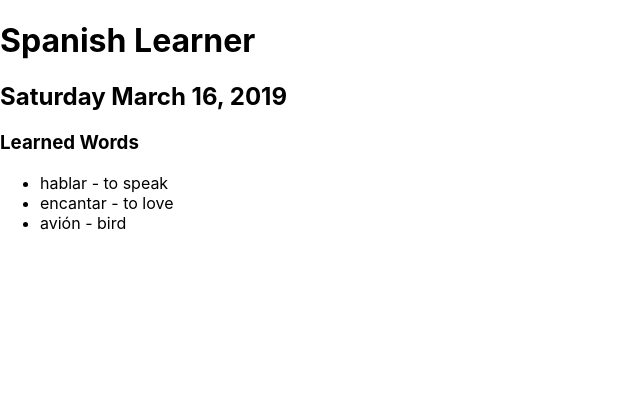
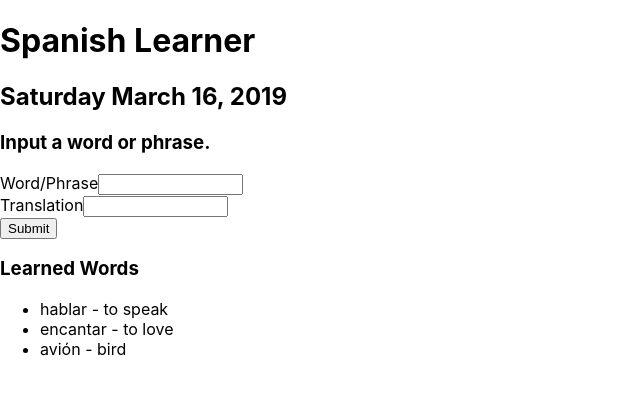
Before and after one commit to janeligio/vocabulary-learner, a React (Create React App) app: page / in a window 1280 px wide. Shown: the top 394 px of the page, without its empty margins (0-640 px from the left). Built offline with nearby package versions, Linux system fonts and the light colour scheme.

Commit message:
added inputs

```diff
--- a/src/App.js
+++ b/src/App.js
@@ -1,7 +1,8 @@
 import React, { Component } from 'react';
 import Title from './components/Title.js';
 import CurrentDate from './components/CurrentDate.js';
-import Words from './components/Words.js'
+import Words from './components/Words.js';
+import InputWord from './components/InputWord.js';
 
 class App extends Component {
   state = {
@@ -14,6 +15,7 @@ class App extends Component {
       <div className="App">
         <Title language={ this.state.language } />
         <CurrentDate />
+        <InputWord />
         <Words />
       </div>
     );
--- /dev/null
+++ b/src/components/InputWord.js
@@ -0,0 +1,36 @@
+import React, { Component} from 'react';
+
+class InputWord extends Component {
+  render() {
+    return (
+      <div>
+      <h3>Input a word or phrase.</h3>
+      <InputField />
+      </div>
+    );
+  }
+}
+
+function InputField(props) {
+  return (
+    <div>
+
+    <form>
+    <div>
+    <label for="word">Word/Phrase</label>
+    <input type="text" id="word" name="word" required maxlength="100" size="15" />
+    </div>
+    <div>
+    <label for="translation">Translation</label>
+    <input type="text" id="translation" name="translation" required maxlength="100" size="15" />
+    </div>
+
+    <input type="submit" value="Submit" />
+
+    </form>
+
+    </div>
+  );
+}
+
+export default InputWord;
```
